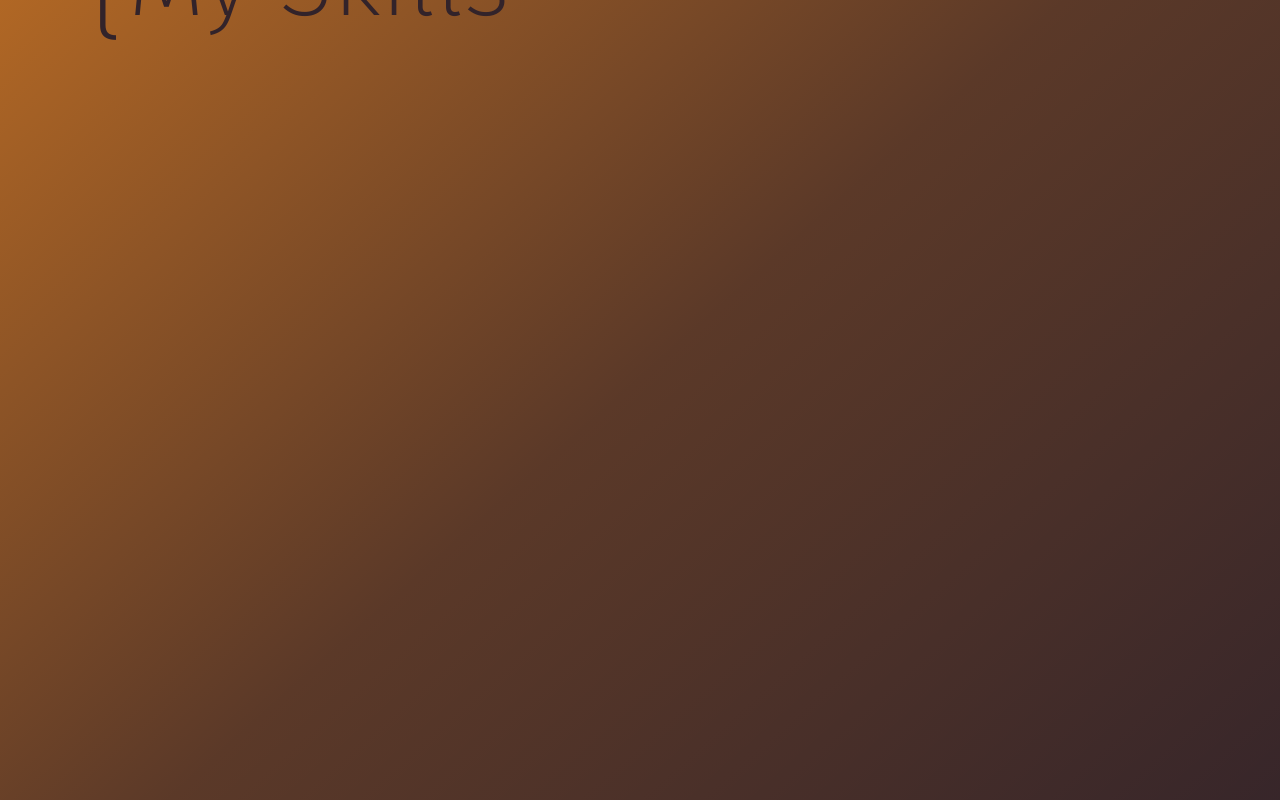
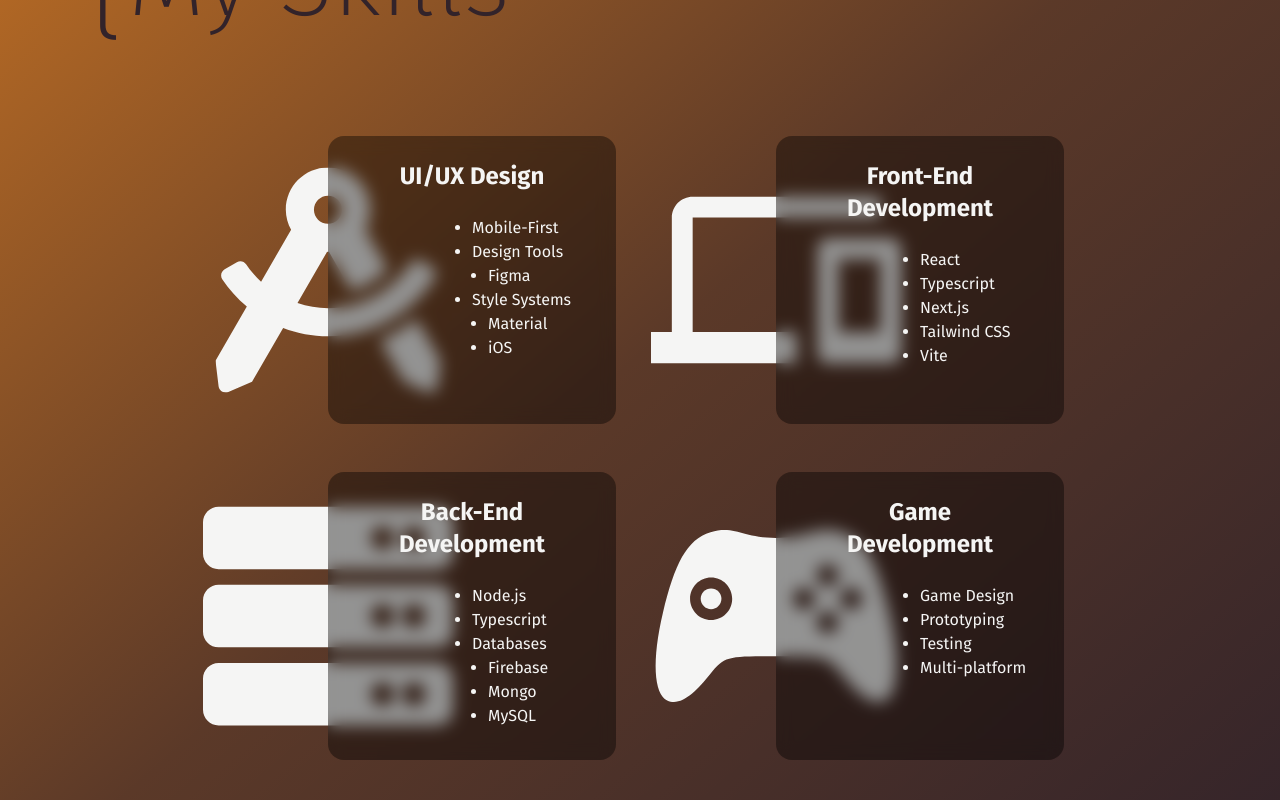
Before and after one commit to chriskevini/landing-page, a Next.js app: page / in a window 1280 px wide. Shown: the part 2940-3740 px from the top of the page. Built offline with nearby package versions, Linux system fonts and the light colour scheme; a web font is replaced by a local one.

Commit message:
add skills section

```diff
--- /dev/null
+++ b/src/components/Skill.tsx
@@ -0,0 +1,28 @@
+import React from "react";
+
+function Skill(props: {
+  title: string;
+  details: JSX.Element;
+  glyph: JSX.Element;
+}) {
+  return (
+    <div className="relative z-0 h-72 w-72 md:ml-28">
+      <div className=" h-full w-full rounded-2xl bg-black/40 backdrop-blur-[8px]">
+        <h4 className="mx-auto max-w-[12ch] py-6 text-center text-2xl font-bold">
+          {props.title}
+        </h4>
+        <div className="flex">
+          <div className="flex-1"></div>
+          <div className="flex-1 [&>ul>ul>li]:ml-4 [&>ul]:list-disc [&>ul>ul]:list-disc">
+            {props.details}
+          </div>
+        </div>
+      </div>
+      <div className="absolute top-1/2 left-0 -z-10 -translate-x-1/2 -translate-y-1/2 text-[250px]">
+        {props.glyph}
+      </div>
+    </div>
+  );
+}
+
+export default Skill;
--- a/src/pages/index.tsx
+++ b/src/pages/index.tsx
@@ -5,6 +5,9 @@
 import Head from "next/head";
 import { useEffect, useState } from "react";
 import { RiMenuLine, RiCloseLine } from "react-icons/ri";
+import { FaDraftingCompass, FaServer } from "react-icons/fa";
+import { MdOutlineDevices } from "react-icons/md";
+import { IoLogoGameControllerB } from "react-icons/io";
 gsap.registerPlugin(ScrollTrigger, ScrollToPlugin);
 
 import { Section } from "../components/Section";
@@ -12,6 +15,7 @@
 import { NavItems } from "../components/NavItems";
 import { ProjectInfo } from "../components/ProjectInfo";
 import { ProjectCarousel } from "../components/ProjectCarousel";
+import Skill from "../components/Skill";
 
 const Home: NextPage = () => {
   const [navMenuIsOpen, setNavMenuIsOpen] = useState(false);
@@ -176,7 +180,68 @@
           altColor
           background="bg-gradient-to-br from-secondary/70 via-secondary/20"
         >
-          <div className="h-screen"></div>
+          <div className="flex flex-wrap justify-center gap-12">
+            <Skill
+              title="UI/UX Design"
+              details={
+                <ul>
+                  <li>Mobile-First</li>
+                  <li>Design Tools</li>
+                  <ul>
+                    <li>Figma</li>
+                  </ul>
+                  <li>Style Systems</li>
+                  <ul>
+                    <li>Material</li>
+                    <li>iOS</li>
+                  </ul>
+                </ul>
+              }
+              glyph={<FaDraftingCompass className="scale-90" />}
+            />
+            <Skill
+              title="Front-End Development"
+              details={
+                <ul>
+                  <li>React</li>
+                  <li>Typescript</li>
+                  <li>Next.js</li>
+                  <li>Tailwind CSS</li>
+                  <li>Vite</li>
+                </ul>
+              }
+              glyph={<MdOutlineDevices />}
+            />
+            <Skill
+              title="Back-End Development"
+              details={
+                <ul>
+                  <li>Node.js</li>
+                  <li>Typescript</li>
+                  <li>Databases</li>
+                  <ul>
+                    <li>Firebase</li>
+                    <li>Mongo</li>
+                    <li>MySQL</li>
+                  </ul>
+                </ul>
+              }
+              glyph={<FaServer />}
+            />
+            <Skill
+              title="Game Development"
+              details={
+                <ul>
+                  <li>Game Design</li>
+                  <li>Prototyping</li>
+                  <li>Testing</li>
+                  <li>Multi-platform</li>
+                </ul>
+              }
+              glyph={<IoLogoGameControllerB className="scale-110" />}
+            />
+          </div>
+          <div className="h-32"></div>
         </Section>
         <div className="placeholder pls-remove h-[100vh]"></div>
       </main>
```
